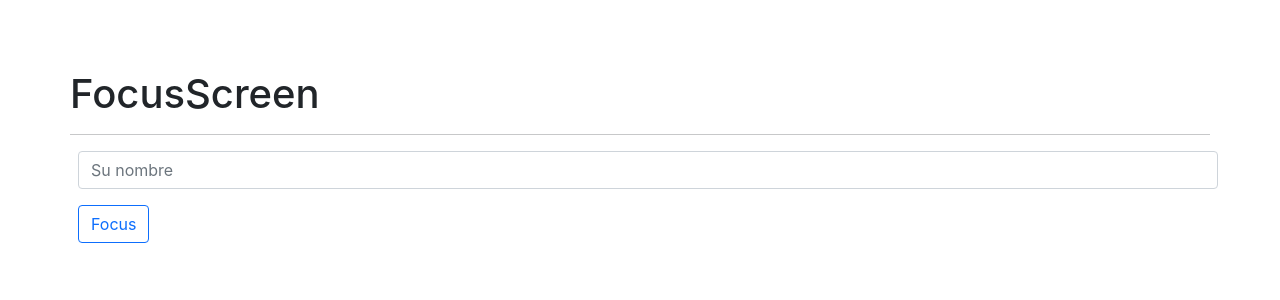
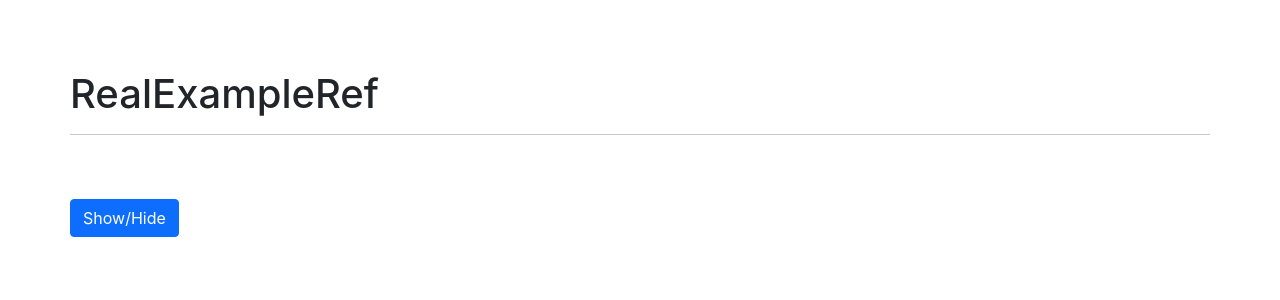
Before and after one commit to Kadievka/curso-react-cero-experto-proyecto-05, a React (Create React App) app: page / in a window 1280 px wide. Shown: the top 300 px of the page. Built offline with nearby package versions, Linux system fonts and the light colour scheme.

Commit message:
useRef - Caso de uso real

```diff
--- a/src/components/02-useEffect/FormWithCustomHook.tsx
+++ b/src/components/02-useEffect/FormWithCustomHook.tsx
@@ -1,4 +1,4 @@
-import React, { useState } from 'react';
+import React from 'react';
 import "./effects.css";
 import { useForm } from '../../hooks/useForm';
 
--- a/src/components/03-examples/MultipleCustomHooks.tsx
+++ b/src/components/03-examples/MultipleCustomHooks.tsx
@@ -11,13 +11,13 @@ const MultipleCustomHooks = () => {
   const { counter, increment, decrement, reset } = useCounter(INITIAL_STATE);
 
   const { loading, data } = useFetch(counter < INITIAL_STATE ? `https://www.breakingbadapi.com/api/quotes/1`: `https://www.breakingbadapi.com/api/quotes/${counter}`);
-  console.log({ loading, data }, counter)
+  // console.log({ loading, data }, counter)
 
   const { author, quote } = data ? {...data[0]} : {author: '', quote: ''};
 
   useEffect(()=>{
     (counter < INITIAL_STATE) && reset();
-  }, [counter]);
+  }, [counter, reset]);
 
   return (
     <div>
--- /dev/null
+++ b/src/components/04-useRef/RealExampleRef.tsx
@@ -0,0 +1,28 @@
+import React, { useState } from 'react'
+import MultipleCustomHooks from '../03-examples/MultipleCustomHooks';
+import './effects.css';
+
+const RealExampleRef = () => {
+
+  const [show, setShow] = useState(false)
+
+  return (
+    <div>
+      <h1>RealExampleRef</h1>
+      <hr />
+
+      { show && <MultipleCustomHooks /> }
+
+      <button
+        className="btn btn-primary mt-5"
+        onClick={() => {
+          setShow(!show);
+        }}
+      >
+        Show/Hide
+      </button>
+    </div>
+  )
+}
+
+export default RealExampleRef
--- a/src/hooks/useFetch.ts
+++ b/src/hooks/useFetch.ts
@@ -31,7 +31,7 @@ export const useFetch = (url: string) => {
           data: data,
         })
 
-      })
+      });
 
   }, [url]);
 
--- a/src/index.tsx
+++ b/src/index.tsx
@@ -7,12 +7,12 @@ import CounterWithCustomHook from './components/01-useState/CounterWithCustomHoo
 import SimpleForm from './components/02-useEffect/SimpleForm';
 import FormWithCustomHook from './components/02-useEffect/FormWithCustomHook';
 import MultipleCustomHooks from './components/03-examples/MultipleCustomHooks';
+import FocusScreen from './components/04-useRef/FocusScreen';
 */
-
-import FocusScreen from './components/04-useRef/FocusScreen';
+import RealExampleRef from './components/04-useRef/RealExampleRef';
 import './index.css';
 
 const root = ReactDOM.createRoot(
   document.getElementById('root') as HTMLElement
 );
-root.render(<FocusScreen />);
+root.render(<RealExampleRef />);
```
